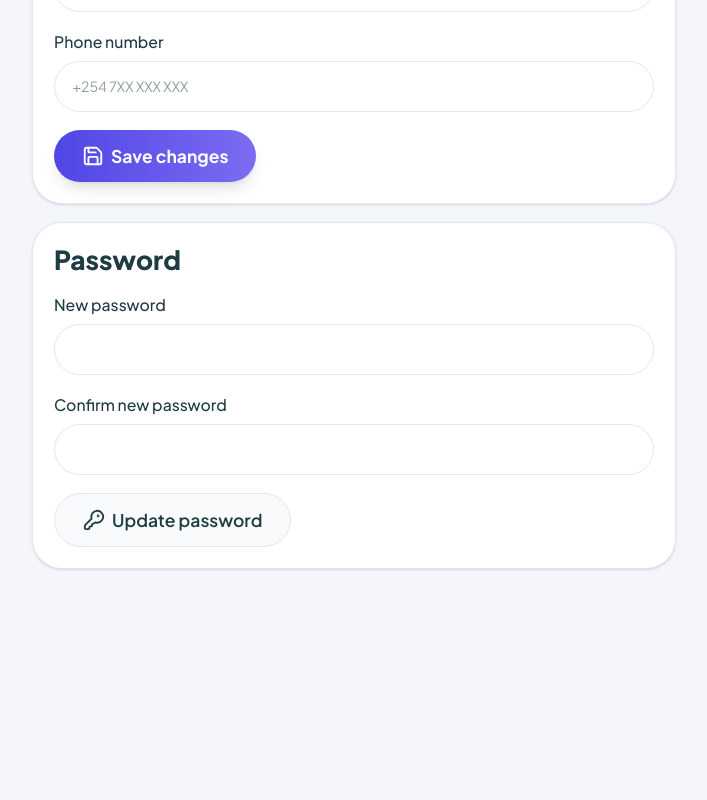
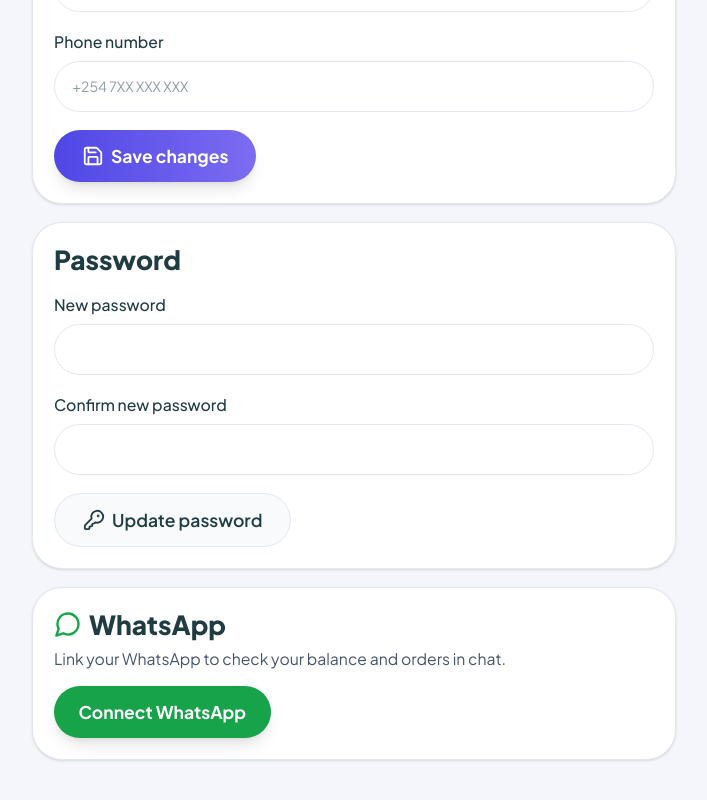
Before and after one commit to fredrickpaul/Difft, a Next.js app: page /profile in a window 1280 px wide. Shown: the part 726-1526 px from the top of the page, without its empty margins (286-993 px from the left). Before the commit the page ends 1379 px from the top, so only its background shows below. Built offline with nearby package versions, Linux system fonts and the light colour scheme; no server answers.

Commit message:
Add WhatsAppLink component to ProfilePage

```diff
--- a/app/profile/page.tsx
+++ b/app/profile/page.tsx
@@ -3,7 +3,7 @@ import { useEffect, useState } from "react";
 import { Camera, Save, KeyRound } from "lucide-react";
 import AppShell from "@/components/appshell";
 import { getSupabase } from "@/lib/sb";
-
+import WhatsAppLink from "@/components/whatsapplink";
 export default function ProfilePage() {
   const [email, setEmail] = useState("");
   const [name, setName] = useState("");
@@ -89,6 +89,7 @@ export default function ProfilePage() {
           <KeyRound size={22} /> Update password
         </button>
       </section>
+      <WhatsAppLink />
       {msg && <p className="mt-4 text-lg">{msg}</p>}
     </AppShell>
   );
```
